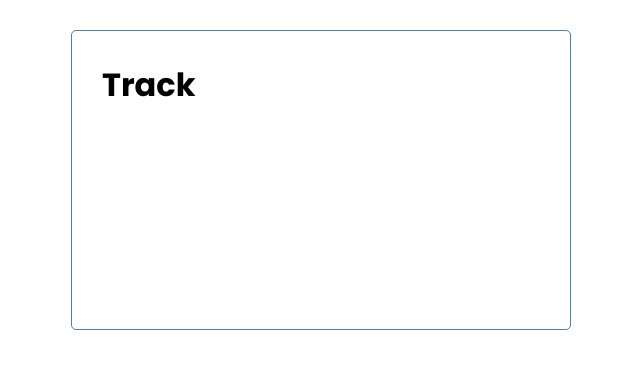
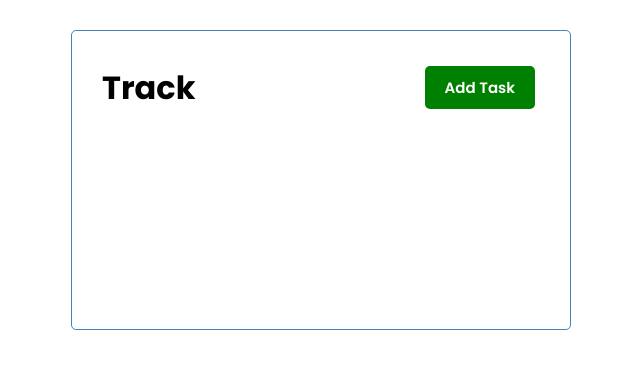
Before and after one commit to 1997Loinnn/addtask-vue, a Vue app: page / in a window 1280 px wide. Shown: the top 368 px of the page, without its empty margins (319-959 px from the left). Built offline with nearby package versions, Linux system fonts and the light colour scheme.

Commit message:
last excersize

```diff
--- a/src/components/Button.vue
+++ b/src/components/Button.vue
@@ -1,9 +1,19 @@
 <template>
-
+    <button @click="onClick()" :style="{ background: color }" class="btn">{{ text }}</button>
 </template>
 
 <script>
 export default {
-    name: 'Button'
+    name: 'Button',
+    props:{
+        text: String,
+        color: String
+    },
+    methods: {
+        onClick(){
+            console.log("Click");
+        }
+    }
+
 }
 </script>
--- a/src/components/Header.vue
+++ b/src/components/Header.vue
@@ -1,14 +1,20 @@
 <template>
     <header>
         <h1>{{ title }}</h1>
+        <Button text="Add Task" color="green" />
     </header>
 </template>
 
 <script>
+import Button from './Button'
+
 export default {
     name: 'Header',
     props: {
         title: String
+    },
+    components: {
+        Button
     }
 };
 </script>
```
